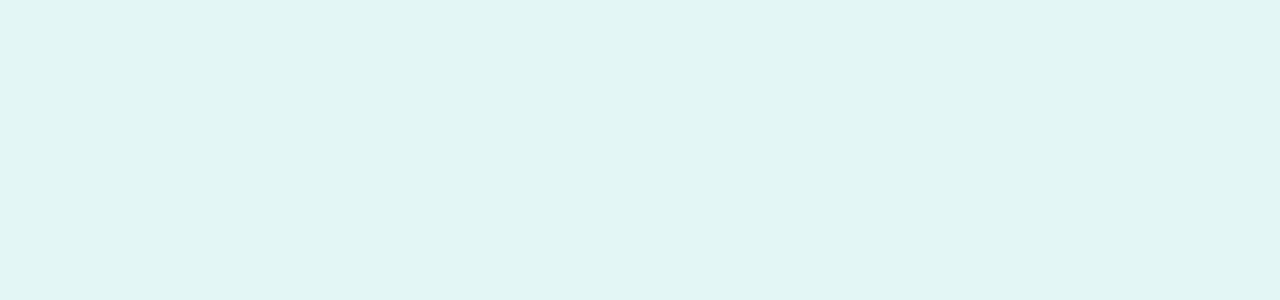
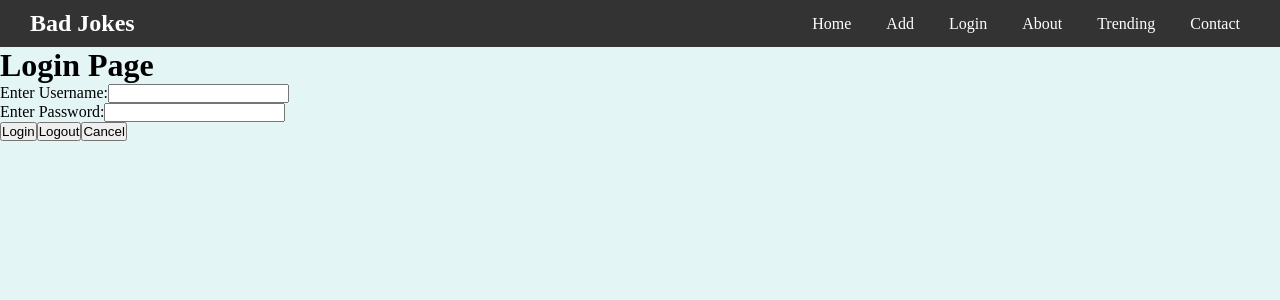
Before and after one commit to kalviumcommunity/S56_bad_jokes, a React (Vite) app in the folder client/Bad_Jokes/: page /login in a window 1280 px wide. Before the commit this address had no page. Shown: the top 300 px of the page. Built offline with nearby package versions, Linux system fonts and the light colour scheme.

Commit message:
added login page with cookie

```diff
--- a/client/Bad_Jokes/src/App.jsx
+++ b/client/Bad_Jokes/src/App.jsx
@@ -3,11 +3,13 @@ import { BrowserRouter as Router, Routes, Route } from 'react-router-dom';
 import Home from './Pages/Home';
 import Form from './Pages/Form';
 import Update from './Pages/Update';
+import Login from './Pages/Login';
 function App() {
   return (
     <Router>
       <Routes>
         <Route path="/" element={<Home />} />
+        <Route path="/login" element={<Login />} />
         <Route path="/form" element={<Form />} />
         <Route path="/update/:id" element={<Update />} />
       </Routes>
--- /dev/null
+++ b/client/Bad_Jokes/src/Pages/Login.jsx
@@ -0,0 +1,53 @@
+import React, { useState } from 'react';
+import Navbar from './Navbar';
+import { Link, useNavigate } from 'react-router-dom';
+
+const LoginPage = ({ loggedin, setLoggedin }) => {
+    const [username, setUsername] = useState('');
+    const [password, setPassword] = useState('');
+    const navigate = useNavigate();
+
+    // Function to handle login
+    const handleLogin = () => {
+        if (username.trim() !== '' && password.trim() !== '') {
+            document.cookie = `username=${username}; expires=Sun, 1 Jan 9999 12:00:00 UTC;`;
+            document.cookie = `password=${password}; expires=Sun, 1 Jan 9999 12:00:00 UTC;`;
+            console.log(document.cookie);
+            navigate('/');
+        } else {
+            alert('Username and password are required');
+        }
+    };
+    const handleLogout = () => {
+        document.cookie = 'username=; expires=Thu, 01 Jan 1970 00:00:00 UTC;';
+        document.cookie = 'password=; expires=Thu, 01 Jan 1970 00:00:00 UTC;';
+        setLoggedin(false);
+        navigate('/');
+    };
+
+    return (
+        <div>
+            <Navbar />
+            <div>
+                <h1>Login Page</h1>
+                <div>
+                    <label>Enter Username:</label>
+                    <input type='text' value={username} onChange={(e) => setUsername(e.target.value)} />
+                </div>
+                <div>
+                    <label>Enter Password:</label>
+                    <input type='password' value={password} onChange={(e) => setPassword(e.target.value)} />
+                </div>
+                <div>
+                    <button onClick={handleLogin}>Login</button>
+                    <button onClick={handleLogout}>Logout</button>
+                    <Link to='/'>
+                        <button>Cancel</button>
+                    </Link>
+                </div>
+            </div>
+        </div>
+    );
+};
+
+export default LoginPage;
--- a/client/Bad_Jokes/src/Pages/Navbar.jsx
+++ b/client/Bad_Jokes/src/Pages/Navbar.jsx
@@ -1,5 +1,6 @@
 import React from 'react';
 import './Navbar.css';
+import Login from './Login';
 import { Link } from 'react-router-dom';
 
 function NavigationBar() {
@@ -9,6 +10,7 @@ function NavigationBar() {
             <ul className="nav-menu">
                 <li className="nav-item"><Link to="/">Home</Link></li>
                 <li className="nav-item"><Link to="/form">Add</Link></li>
+                <li className="nav-item"><Link to="/login">Login</Link></li>
                 <li className="nav-item"><a href="#">About</a></li>
                 <li className="nav-item"><a href="#">Trending</a></li>
                 <li className="nav-item"><a href="#">Contact</a></li>
```
